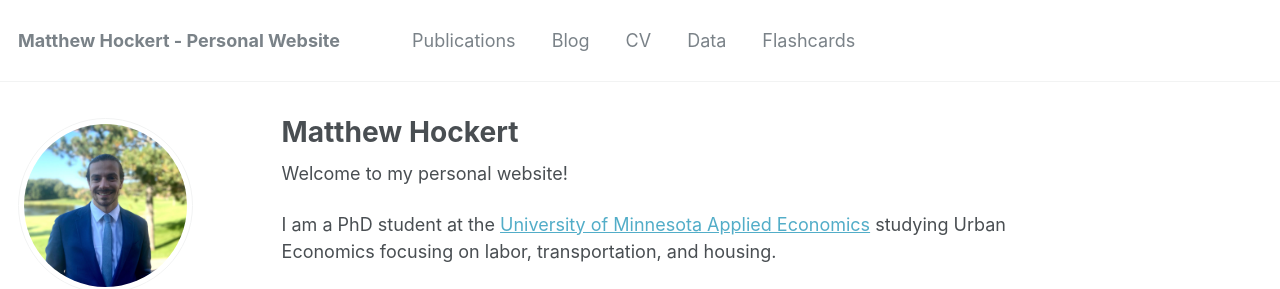
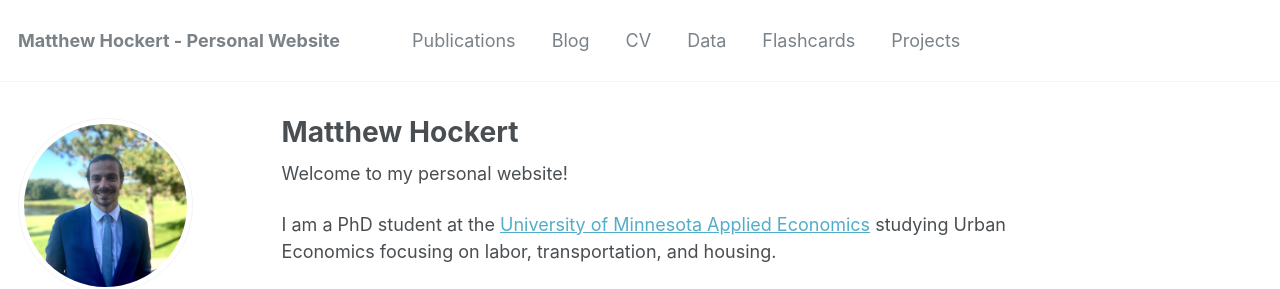
Before and after one commit to MatthewHockert/MatthewHockert.github.io, a Jekyll site: the page built from _pages/about.md, in a window 1280 px wide. Shown: the top 289 px of the page. Built offline with Jekyll 4.4.1, drawn with Linux system fonts in a browser that asks for light colours.

Commit message:
hopefully navigation puts it on the top

```diff
--- a/_data/navigation.yml
+++ b/_data/navigation.yml
@@ -24,5 +24,8 @@ main:
   - title: "Flashcards"
     url: /flashcards/
 
+  - title: "Projects"
+    url: /flashcards/
+
  # - title: "Guide"
   #  url: /markdown/
```
